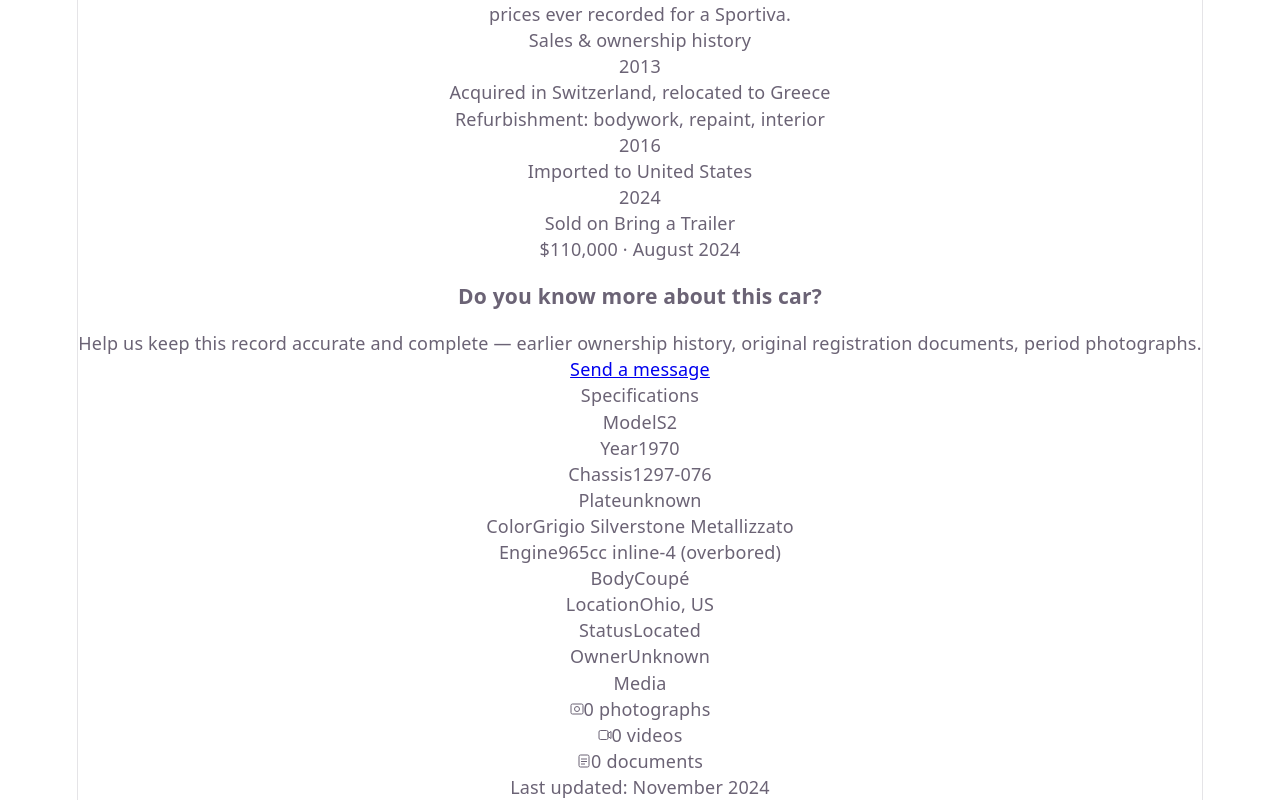
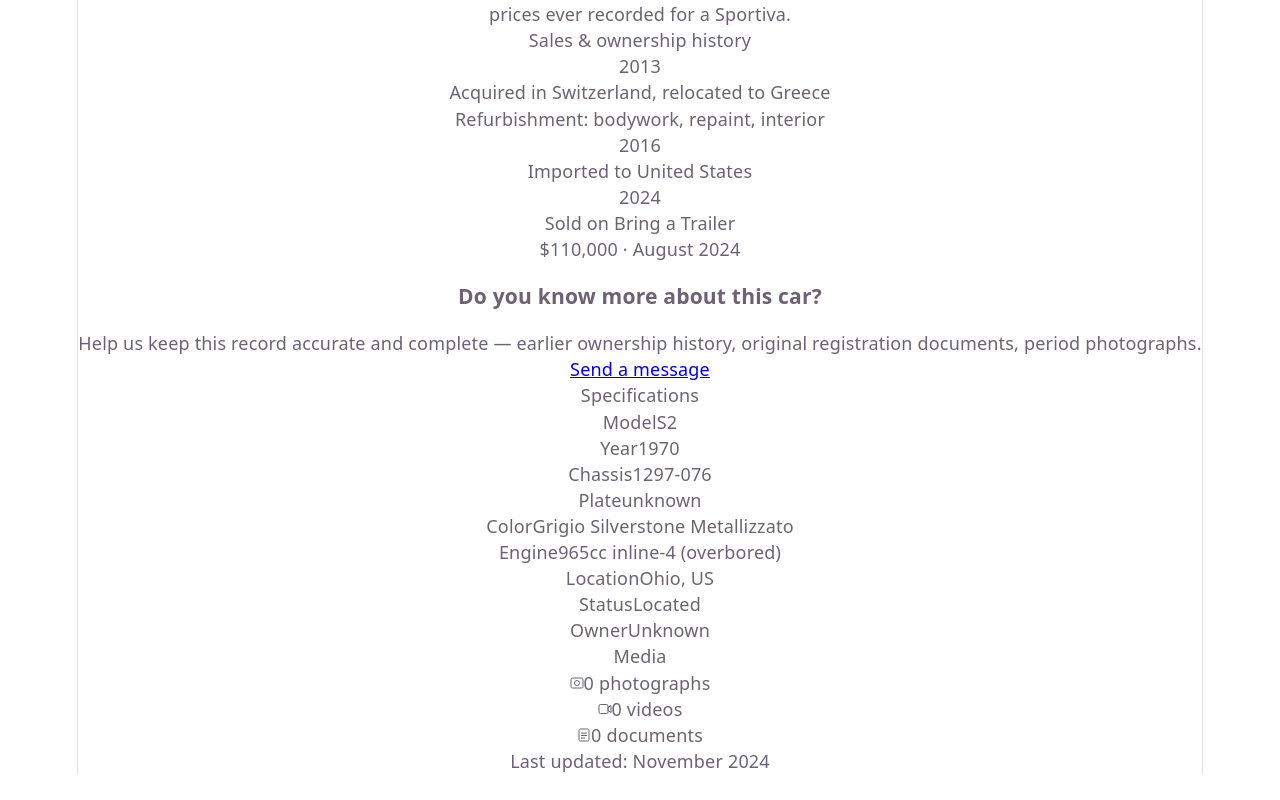
Before and after one commit to Romulus-S/morettisportiva, a React (Vite) app: page /registry/1297-076 in a window 1280 px wide. Shown: the part 767-1567 px from the top of the page. After the commit the page ends 1541 px from the top, so only its background shows below. Built offline with nearby package versions, Linux system fonts and the light colour scheme; no server answers; the HTML template or start-up script is replaced by a standard one.

Commit message:
Remove body field from car record sidebar

```diff
--- a/src/pages/CarRecord.jsx
+++ b/src/pages/CarRecord.jsx
@@ -69,7 +69,6 @@ export default function CarRecord() {
     { key: 'Plate', value: car.plate || '—' },
     { key: 'Color', value: car.color || '—' },
     { key: 'Engine', value: car.engine || '—' },
-    { key: 'Body', value: car.body || '—' },
     { key: 'Location', value: car.location || '—' },
     { key: 'Status', value: car.status ? car.status.charAt(0).toUpperCase() + car.status.slice(1) : '—' },
     { key: 'Owner', value: ownerDisplay(car) },
```
